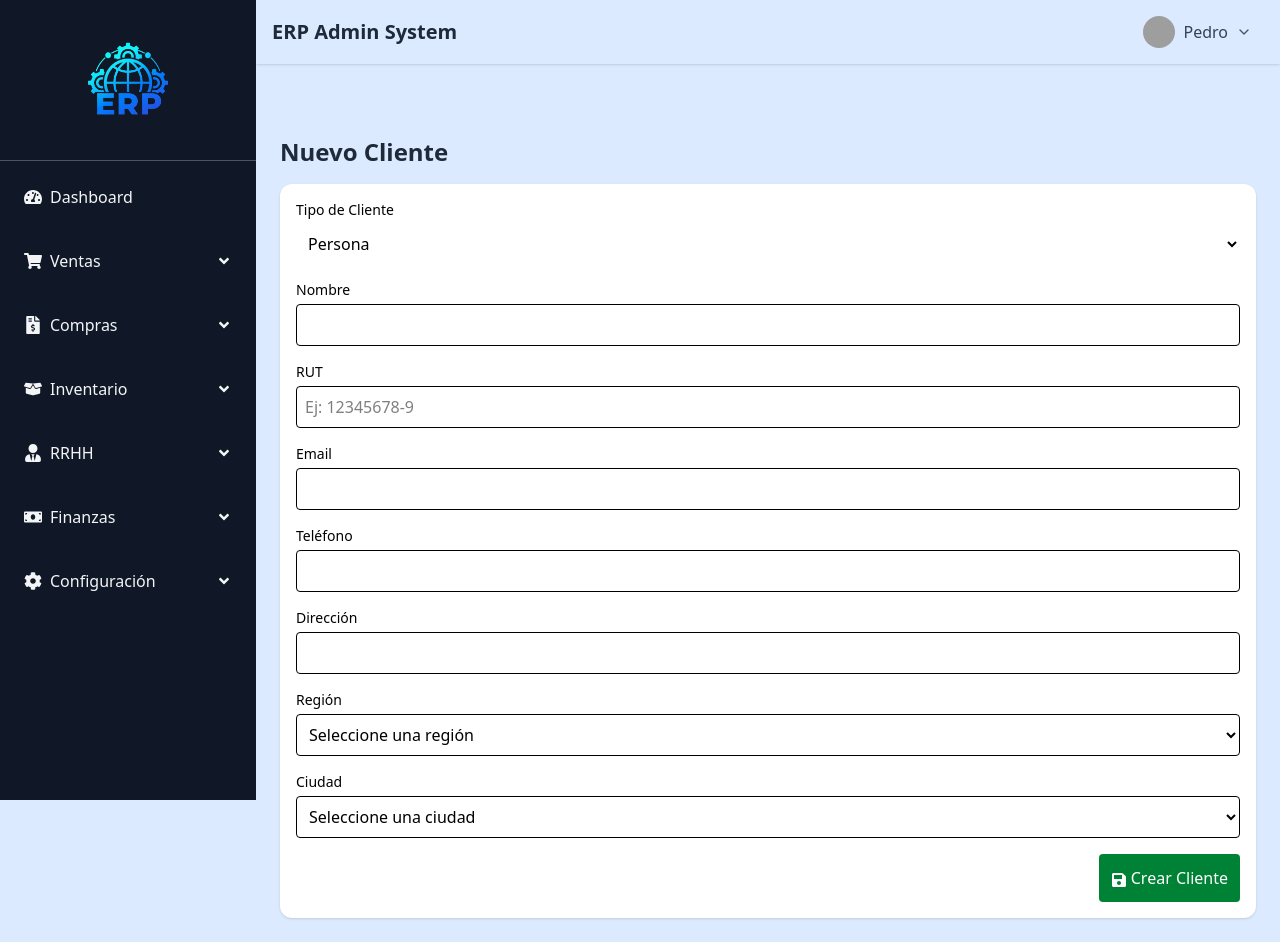
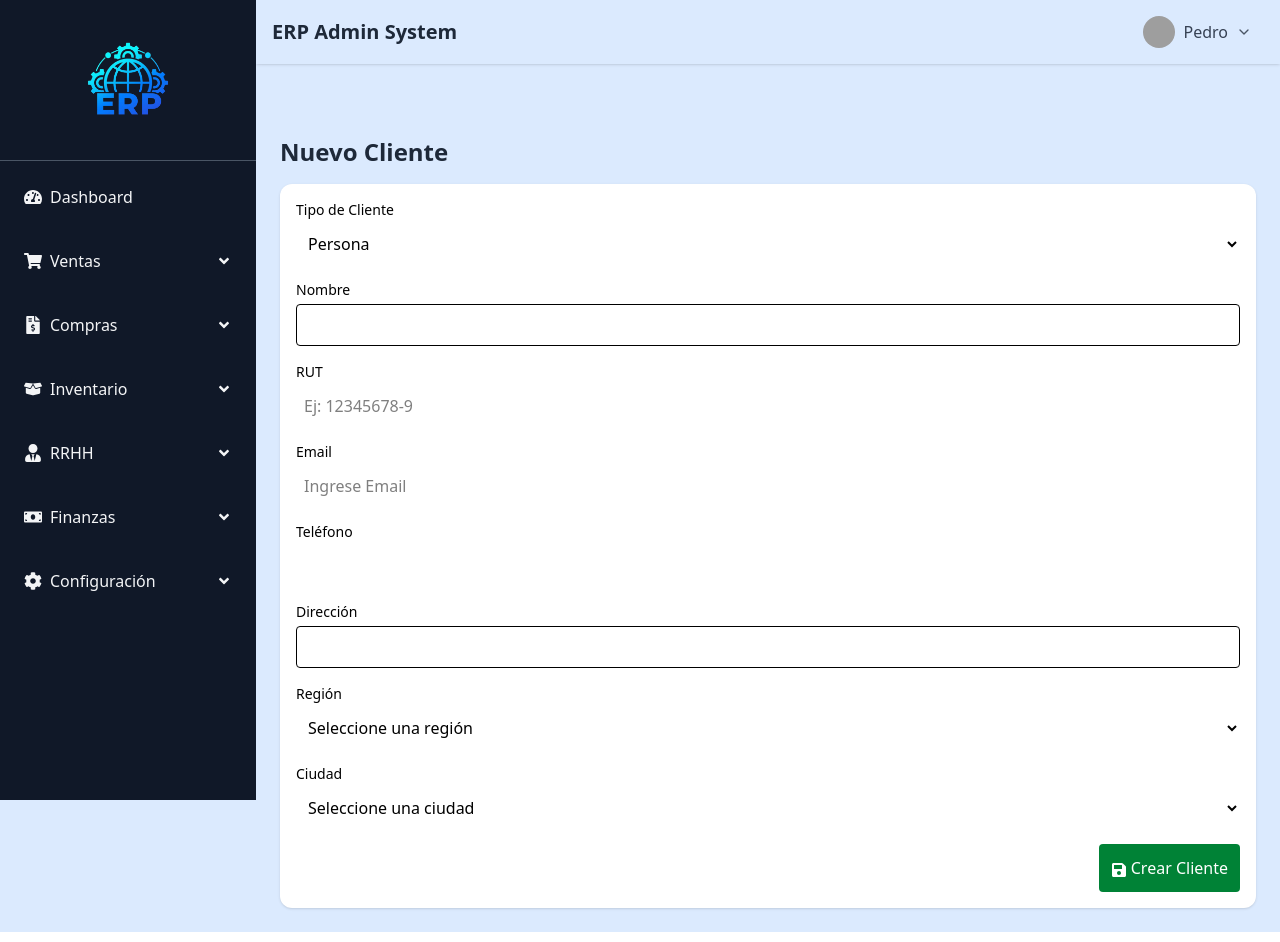
Before and after one commit to PPOSM1993/online_store_drf_react, a React (Vite) app in the folder frontend/: page /customers/create in a window 1280 px wide. Built offline with nearby package versions, Linux system fonts and the light colour scheme; sample sign-in values are in the browser's storage; grey boxes are pictures that could not be loaded.

Commit message:
se hacen modificaciones a los inputs del formulario de clientes

```diff
--- a/frontend/src/pages/CustomerForm.jsx
+++ b/frontend/src/pages/CustomerForm.jsx
@@ -135,20 +135,37 @@ const CustomerForm = () => {
                             {/* Otros campos */}
                             <div>
                                 <label className="block text-sm font-medium">RUT</label>
-                                <input type="text" name="tax_id" value={formData.tax_id} onChange={handleChange}
-                                    className="w-full mt-1 p-2 border rounded" placeholder="Ej: 12345678-9" />
+                                <input
+                                    type="text"
+                                    name="tax_id"
+                                    value={formData.tax_id}
+                                    onChange={handleChange}
+                                    className="w-full mt-1 p-2 border rounded-md border-none focus:outline-none focus:ring-2 focus:ring-blue-500 focus:border-blue-100"
+                                    disabled={!!id}
+                                    placeholder="Ej: 12345678-9" />
                             </div>
 
                             <div>
                                 <label className="block text-sm font-medium">Email</label>
-                                <input type="email" name="email" value={formData.email} onChange={handleChange}
-                                    className="w-full mt-1 p-2 border rounded" disabled={!!id} />
+                                <input
+                                    type="email"
+                                    name="email"
+                                    value={formData.email}
+                                    onChange={handleChange}
+                                    placeholder="Ingrese Email"
+                                    className="w-full mt-1 p-2 border rounded-md border-none focus:outline-none focus:ring-2 focus:ring-blue-500 focus:border-blue-100"
+                                    disabled={!!id} />
                             </div>
 
                             <div>
                                 <label className="block text-sm font-medium">Teléfono</label>
-                                <input type="text" name="phone" value={formData.phone} onChange={handleChange}
-                                    className="w-full mt-1 p-2 border rounded" disabled={!!id} />
+                                <input
+                                    type="text"
+                                    name="phone"
+                                    value={formData.phone}
+                                    onChange={handleChange}
+                                    className="w-full mt-1 p-2 border rounded-md border-none focus:outline-none focus:ring-2 focus:ring-blue-500 focus:border-blue-100"
+                                    disabled={!!id} />
                             </div>
 
                             <div>
@@ -160,24 +177,36 @@ const CustomerForm = () => {
                             {/* Región y ciudad */}
                             <div>
                                 <label className="block text-sm font-medium">Región</label>
-                                <select name="region" value={formData.region} onChange={handleChange}
-                                    className="w-full mt-1 p-2 border rounded">
+                                <select
+                                    name="region"
+                                    value={formData.region ?? ""}
+                                    onChange={handleChange}
+                                    className="w-full mt-1 p-2 border rounded-md border-none focus:outline-none focus:ring-2 focus:ring-blue-500 focus:border-blue-100"
+                                >
                                     <option value="">Seleccione una región</option>
-                                    {regions.map(r => (
-                                        <option key={r.pk} value={r.pk}>{r.fields.name}</option>
+                                    {regions.map((r) => (
+                                        <option key={r.pk} value={r.pk}>
+                                            {r.fields.name}
+                                        </option>
                                     ))}
                                 </select>
                             </div>
 
                             <div>
                                 <label className="block text-sm font-medium">Ciudad</label>
-                                <select name="city" value={formData.city} onChange={handleChange}
-                                    className="w-full mt-1 p-2 border rounded">
+                                <select
+                                    name="city"
+                                    value={formData.city || ""}
+                                    onChange={handleChange}
+                                    className="w-full mt-1 p-2 border rounded-md border-none focus:outline-none focus:ring-2 focus:ring-blue-500 focus:border-blue-100"
+                                >
                                     <option value="">Seleccione una ciudad</option>
                                     {cities
                                         .filter(c => c.fields.region === parseInt(formData.region))
                                         .map(c => (
-                                            <option key={c.pk} value={c.pk}>{c.fields.name}</option>
+                                            <option key={c.pk} value={c.pk}>
+                                                {c.fields.name}
+                                            </option>
                                         ))}
                                 </select>
                             </div>
```
